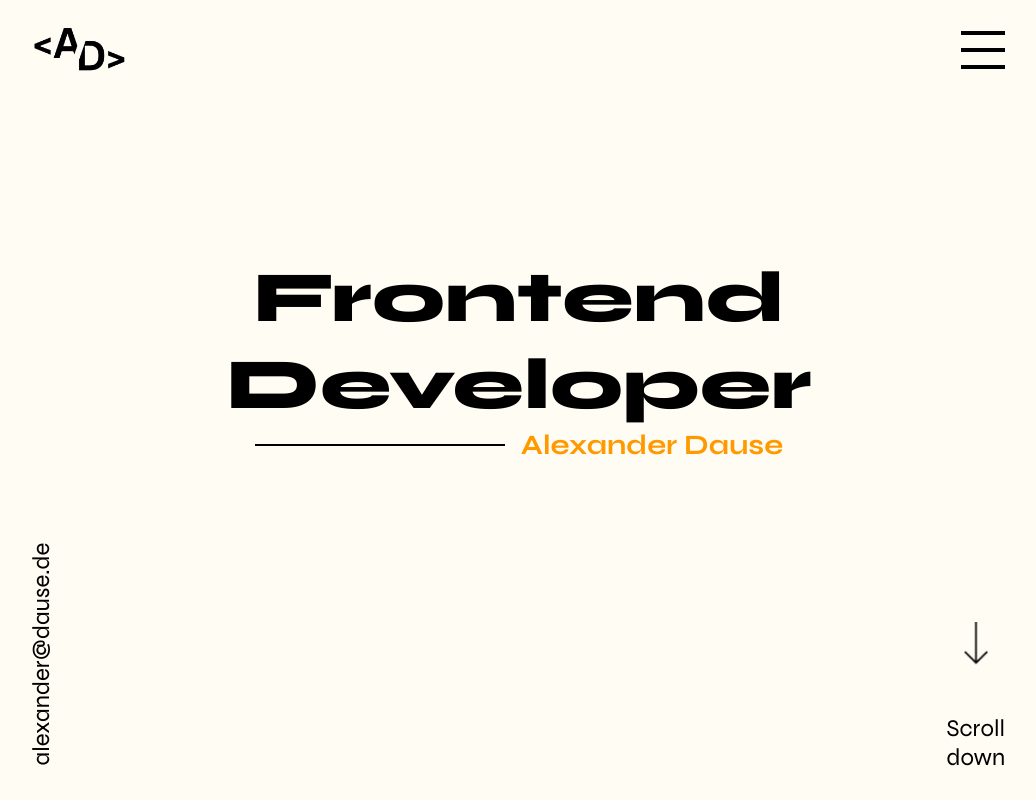
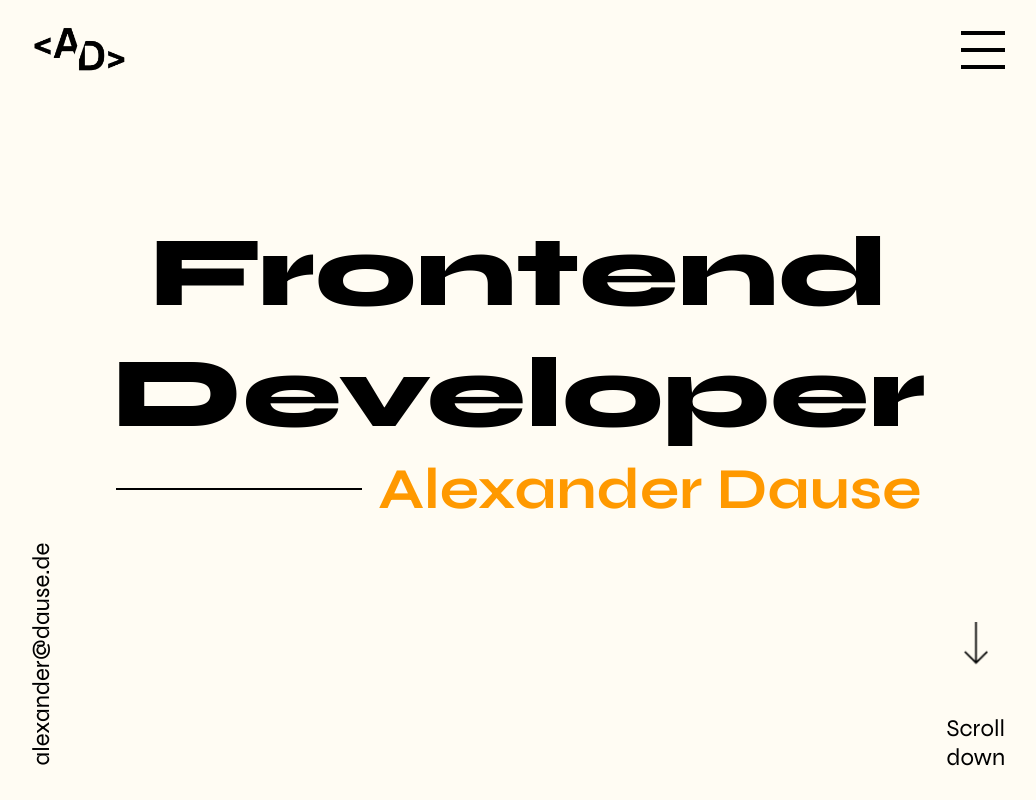
Before and after one commit to AlexD1987/myPortfolio, an Angular app: page / in a window 1280 px wide. Shown: the top 800 px of the page, without its empty margins (121-1157 px from the left). Built offline with nearby package versions, Linux system fonts and the light colour scheme.

Commit message:
add animaions

```diff
--- a/src/app/header/header.component.html
+++ b/src/app/header/header.component.html
@@ -1,4 +1,4 @@
-<div class="header">
+<div class="header" id="header">
   <img class="logo" src="../../assets/images/logo.png" alt="">
   <img src="../../assets/images/Property 1=burger.png" alt="">
 </div>
--- a/src/app/header/header.component.scss
+++ b/src/app/header/header.component.scss
@@ -9,14 +9,18 @@
   align-items: center;
 
   position: fixed;
-  top: 0;
+  top: -100px;
   left: 0;
   right: 0;
   z-index: 99;
-
+  transition: top .7s ease-in;
 
   .logo {
       height: 50px;
       width: auto;
   }
 }
+
+.active {
+  top: 0;
+}
--- a/src/app/header/header.component.ts
+++ b/src/app/header/header.component.ts
@@ -1,10 +1,22 @@
-import { Component } from '@angular/core';
+import { Component, OnInit } from '@angular/core';
 
 @Component({
   selector: 'app-header',
   templateUrl: './header.component.html',
   styleUrl: './header.component.scss'
 })
-export class HeaderComponent {
+export class HeaderComponent implements OnInit {
+
+  ngOnInit(): void {
+    this.fadeHeader();
+  }
+
+  fadeHeader() {
+    document.addEventListener("DOMContentLoaded", () => {
+      setTimeout( () => {
+        document.getElementById('header')?.classList.add('active');
+      }, 500)
+    } )
+  }
 
 }
--- a/src/app/main-page/main-page.component.scss
+++ b/src/app/main-page/main-page.component.scss
@@ -4,11 +4,12 @@
   display: flex;
   justify-content: center;
   flex-direction: column;
-
   align-items: center;
+  position: unset;
+  right: -1000px;
 
   h1 {
-    font-size: 72px;
+    font-size: 100px;
     font-weight: 800;
     text-align: center;
     margin-block-end: 0;
@@ -17,19 +18,21 @@
   .mainName {
     display: flex;
     align-items: center;
+    justify-content: space-between;
     gap: 16px;
+
 
     .mainLine {
       background-color: black;
       height: 2px;
-      width: 250px;
+      width: 246px;
     }
 
     h2 {
       margin-block-start: 0;
       margin-block-end: 0;
       color: #FF9900;
-      font-size: 28px;
+      font-size: 58px;
     }
   }
 }
--- a/src/app/main-page/main-page.component.ts
+++ b/src/app/main-page/main-page.component.ts
@@ -1,4 +1,4 @@
-import { Component } from '@angular/core';
+import { Component, OnInit } from '@angular/core';
 import 'animate.css';
 
 @Component({
@@ -6,6 +6,16 @@ import 'animate.css';
   templateUrl: './main-page.component.html',
   styleUrl: './main-page.component.scss'
 })
-export class MainPageComponent {
+export class MainPageComponent implements OnInit {
+  ngOnInit(): void {
+    mainPageSlideIn()
+  }
 
 }
+function mainPageSlideIn() {
+  document.addEventListener("DOMContentLoaded", () => {
+    setTimeout( () => {
+
+    }, 800)
+  } )
+}
```
